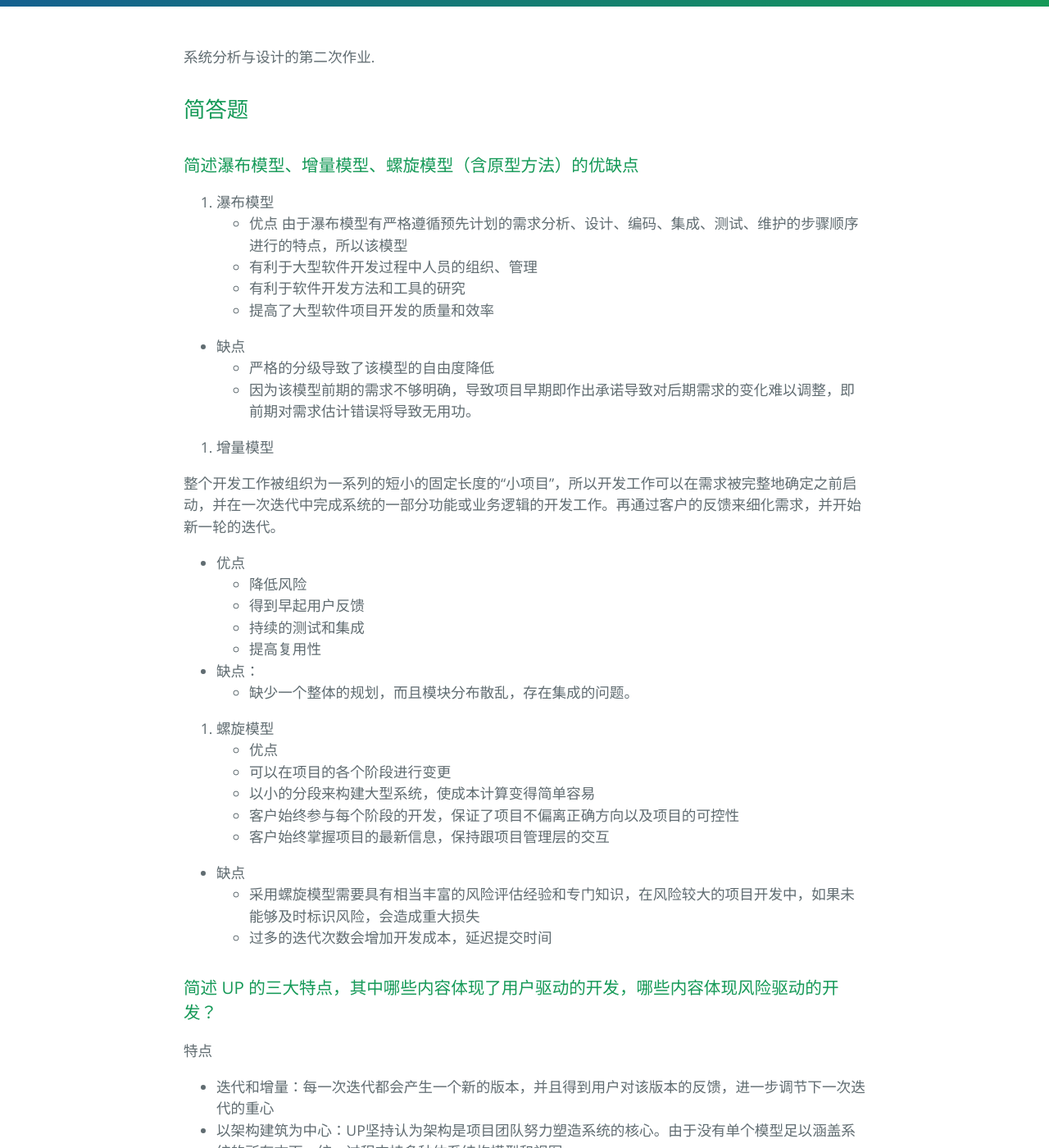
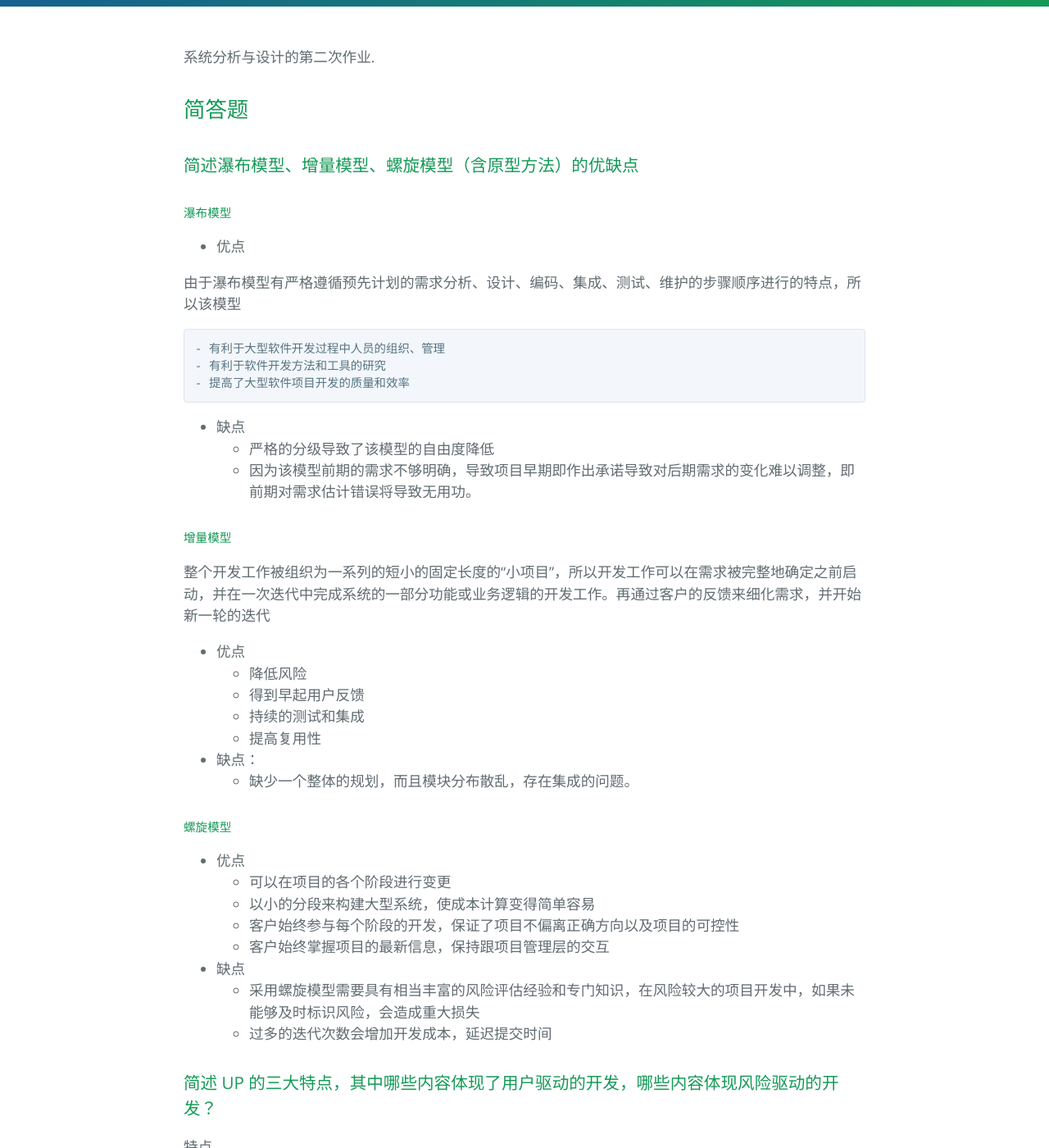
Before and after one commit to Heimzeng/Heimzeng.github.io, a Jekyll site: the page built from _posts/2018-03-22-Software-System-Analysis-and-Design-HW2.md, in a window 1280 px wide and 1400 px high, scrolled down 420 px. Shown: the whole window at 82% size. Built offline with Jekyll 4.4.1, drawn with Linux system fonts in a browser that asks for light colours; some of the changed lines change nothing that is shown; some of the changed text lies outside the part shown.

Commit message:
排版修正

```diff
--- a/_posts/2018-03-22-Software-System-Analysis-and-Design-HW2.md
+++ b/_posts/2018-03-22-Software-System-Analysis-and-Design-HW2.md
@@ -6,9 +6,11 @@ title: "Software System Analysis and Design HW2"
 
 ## 简答题
 ### 简述瀑布模型、增量模型、螺旋模型（含原型方法）的优缺点
-1. 瀑布模型
+##### 瀑布模型
 - 优点
+
 由于瀑布模型有严格遵循预先计划的需求分析、设计、编码、集成、测试、维护的步骤顺序进行的特点，所以该模型
+
 	- 有利于大型软件开发过程中人员的组织、管理
 	- 有利于软件开发方法和工具的研究
 	- 提高了大型软件项目开发的质量和效率
@@ -17,9 +19,10 @@ title: "Software System Analysis and Design HW2"
 	- 严格的分级导致了该模型的自由度降低
 	- 因为该模型前期的需求不够明确，导致项目早期即作出承诺导致对后期需求的变化难以调整，即前期对需求估计错误将导致无用功。
 
-2. 增量模型
+##### 增量模型
 
-整个开发工作被组织为一系列的短小的固定长度的“小项目”，所以开发工作可以在需求被完整地确定之前启动，并在一次迭代中完成系统的一部分功能或业务逻辑的开发工作。再通过客户的反馈来细化需求，并开始新一轮的迭代。
+整个开发工作被组织为一系列的短小的固定长度的“小项目”，所以开发工作可以在需求被完整地确定之前启动，并在一次迭代中完成系统的一部分功能或业务逻辑的开发工作。再通过客户的反馈来细化需求，并开始新一轮的迭代
+
 - 优点
 	- 降低风险
 	- 得到早起用户反馈
@@ -29,7 +32,7 @@ title: "Software System Analysis and Design HW2"
 - 缺点：
 	- 缺少一个整体的规划，而且模块分布散乱，存在集成的问题。
 
-3. 螺旋模型
+##### 螺旋模型
 - 优点
 	- 可以在项目的各个阶段进行变更
 	- 以小的分段来构建大型系统，使成本计算变得简单容易
@@ -47,6 +50,7 @@ title: "Software System Analysis and Design HW2"
 - 注重风险：UP要求项目团队专注于在项目生命周期的早期解决最关键的风险问题。必须选择每个迭代的可交付成果，尤其是精化阶段，以确保首先解决最大风险。
 
 迭代和增量体现了用户驱动的开发
+
 注重风险体现了风险驱动的开发
 
 ### UP 四个阶段的划分准则是什么？关键的里程碑是什么？
```
